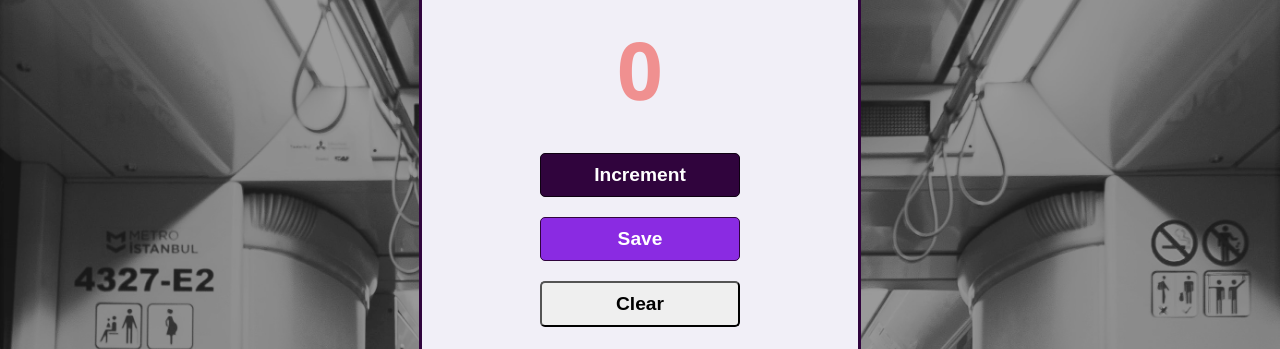
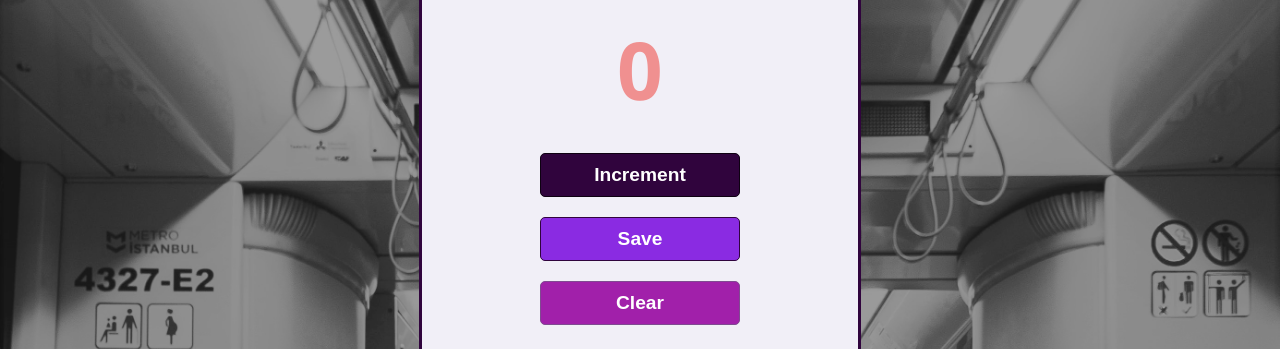
Before and after one commit to Yoluwo/peopleCounterApp, a plain HTML site: page index.html in a window 1280 px wide. Shown: the part 340-689 px from the top of the page. Drawn offline with Linux system fonts and the light colour scheme.

Commit message:
styling for the clear button

```diff
--- a/index.css
+++ b/index.css
@@ -69,6 +69,18 @@ button {
     border: #EDA8A8 1px solid;
 }
 
+#clear-btn {
+    background: #a120aa;
+    color: #fff;
+    border: #804a91 1px solid;
+}
+
+#clear-btn:hover {
+    color: #Fff;
+    background: #ff5517;
+    border: #EDA8A8 1px solid;
+}
+
 p {
     color: #cf643d;
     font-weight: lighter;
```
